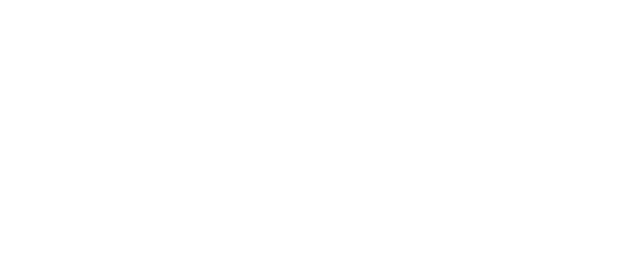
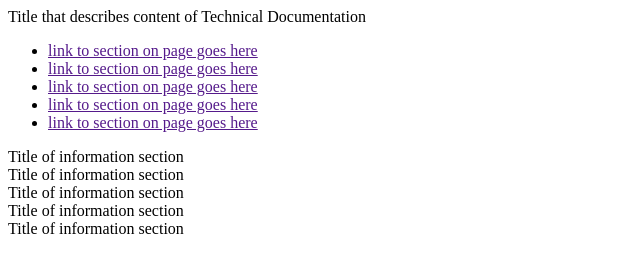
Before and after one commit to bethanyann/tech_documentation, a plain HTML site: page index.html in a window 1280 px wide. Shown: the whole page, without its empty margins (0-640 px from the left). Drawn offline with Linux system fonts and the light colour scheme.

Commit message:
added initial page structure

```diff
--- a/index.html
+++ b/index.html
@@ -5,6 +5,48 @@
 	<link rel="stylesheet" type="text/css" href="styles.css">
 </head>
 <body>
+	<nav id="navbar">
+		<header>Title that describes content of Technical Documentation </header>
+		<ul>
+			<li>
+				<!--These links will take you to the corresponding header section -->
+				<a href="" id="nav-link corresponding_section_id_name">link to section on page goes here</a>
+			</li>
+			<li>
+				<!--These links will take you to the corresponding header section -->
+				<a href="" id="nav-link corresponding_section_id_name">link to section on page goes here</a>
+			</li>
+			<li>
+				<!--These links will take you to the corresponding header section -->
+				<a href="" id="nav-link corresponding_section_id_name">link to section on page goes here</a>
+			</li>
+			<li>
+				<!--These links will take you to the corresponding header section -->
+				<a href="" id="nav-link corresponding_section_id_name">link to section on page goes here</a>
+			</li>
+			<li>
+				<!--These links will take you to the corresponding header section -->
+				<a href="" id="nav-link corresponding_section_id_name">link to section on page goes here</a>
+			</li>
+		</ul>
+	</nav>
+	<main id="main-doc"> <!--contains the page's main content -->
+		<section id="main-section title_of_information_here"><!-- SECTION 1 -->
+			<header id=" ">Title of information section</header>
+		</section>
+		<section id="main-section title_of_information_here"><!-- SECTION 2 -->
+			<header id=" ">Title of information section</header>
+		</section>
+		<section id="main-section title_of_information_here"><!-- SECTION 3 -->
+			<header id=" ">Title of information section</header>
+		</section>
+		<section id="main-section title_of_information_here"><!-- SECTION 4 -->
+			<header id=" ">Title of information section</header>
+		</section>
+		<section id="main-section title_of_information_here"><!-- SECTION 5 -->
+			<header id=" ">Title of information section</header>
+		</section>
 
+	</main>
 </body>
 </html>
```
